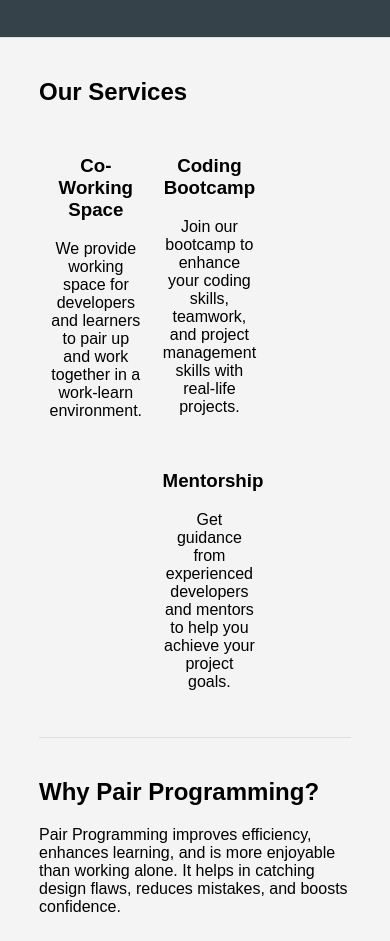
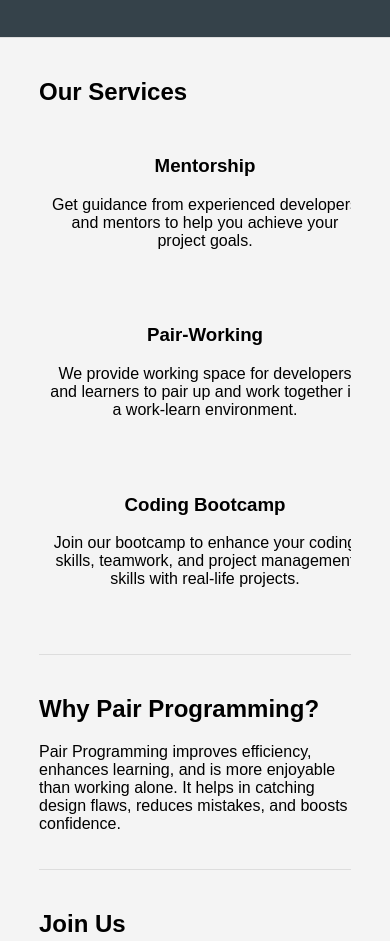
Before and after one commit to laseryuan/letspair, a website: page app/src/index.html in a window 390 px wide. Shown: the part 847-1788 px from the top of the page. Drawn offline with Linux system fonts and the light colour scheme.

Commit message:
pair-working

```diff
--- a/app/src/index.html
+++ b/app/src/index.html
@@ -8,6 +8,7 @@ The following html is the home page for Let's Pair. It has the following feature
 * The use the logo to replace the title in the header
 * Add our address to contact section
 * Add a hiring section contains links to Linkedin and Job bank
+* Mobile friendly
 
 Please add this feature:
 *
@@ -20,7 +21,7 @@ Please add this feature:
 <head>
     <meta charset="UTF-8">
     <meta name="viewport" content="width=device-width, initial-scale=1.0">
-    <title>Let's Pair - Co-Working & Mentoring in IT Technology</title>
+    <title>Let's Pair - Mentoring & Co-Working in IT Technology</title>
     <style>
         body {
             font-family: Arial, sans-serif;
@@ -92,6 +93,18 @@ Please add this feature:
             padding: 10px;
             text-align: center;
         }
+        @media (max-width: 768px) {
+            .box {
+                width: 45%;
+                margin-bottom: 20px;
+            }
+        }
+        @media (max-width: 480px) {
+            .box {
+                width: 100%;
+                float: none;
+            }
+        }
         footer {
             background-color: #333;
             color: #fff;
@@ -110,7 +123,7 @@ Please add this feature:
     <header>
         <div class="container">
             <img src="img/logo.jpg" alt="Let's Pair Logo" class="logo">
-            <p>Co-Working & Mentoring in IT Technology</p>
+            <p>Mentoring & Pair-Working in IT Technology</p>
         </div>
     </header>
 
@@ -133,16 +146,16 @@ Please add this feature:
     <section class="container">
         <h2>Our Services</h2>
         <div class="box">
-            <h3>Co-Working Space</h3>
+            <h3>Mentorship</h3>
+            <p>Get guidance from experienced developers and mentors to help you achieve your project goals.</p>
+        </div>
+        <div class="box">
+            <h3>Pair-Working</h3>
             <p>We provide working space for developers and learners to pair up and work together in a work-learn environment.</p>
         </div>
         <div class="box">
             <h3>Coding Bootcamp</h3>
             <p>Join our bootcamp to enhance your coding skills, teamwork, and project management skills with real-life projects.</p>
-        </div>
-        <div class="box">
-            <h3>Mentorship</h3>
-            <p>Get guidance from experienced developers and mentors to help you achieve your project goals.</p>
         </div>
     </section>
 
```
